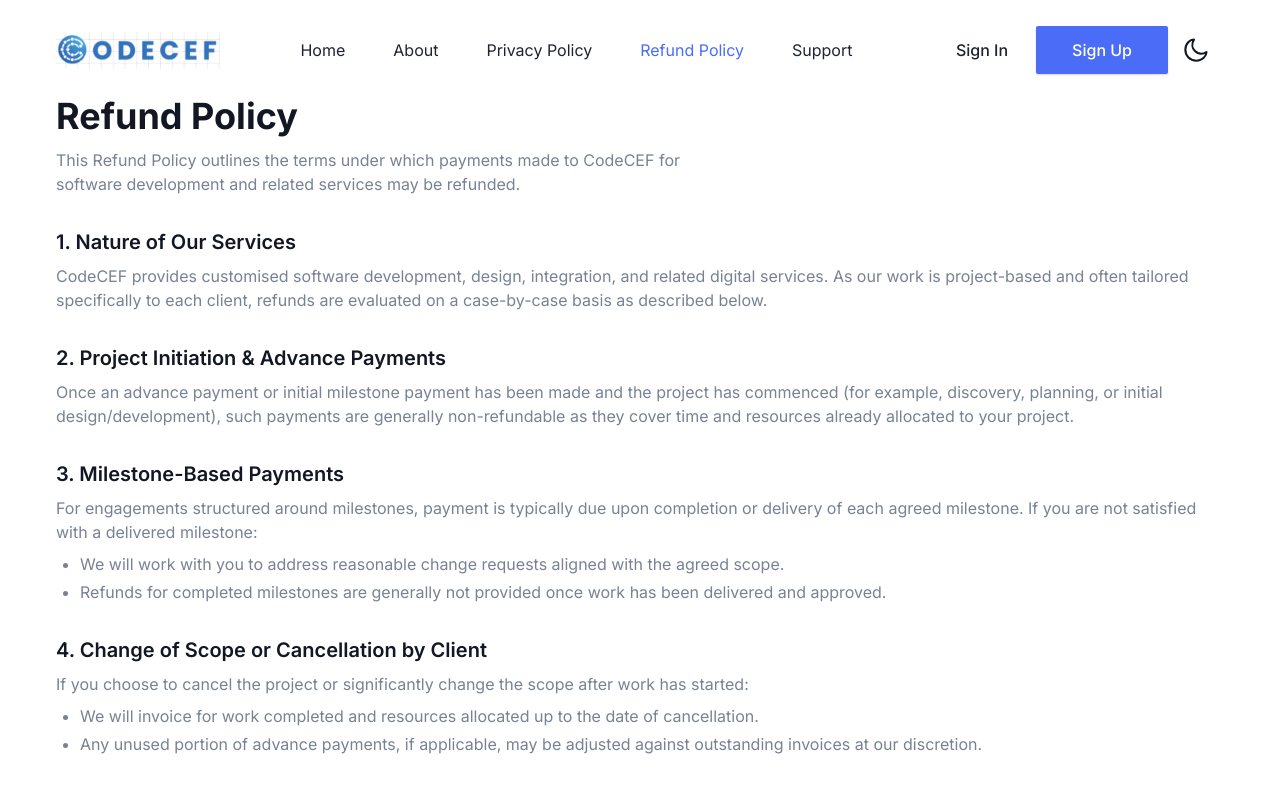
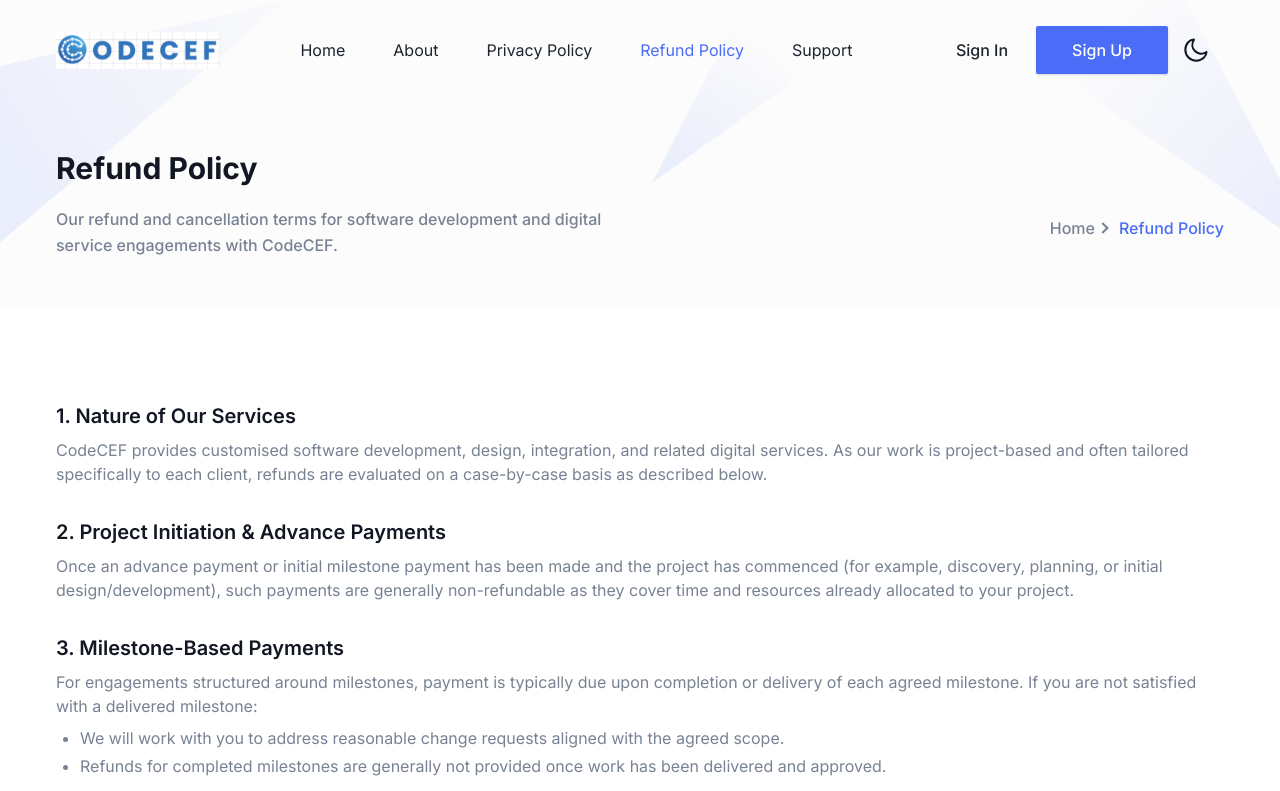
Before and after one commit to codecef/codecef, a Next.js app: page /refund-policy in a window 1280 px wide. Shown: the top 791 px of the page. Built offline with nearby package versions, Linux system fonts and the light colour scheme.

Commit message:
added the full form and this is the final changes

```diff
--- a/src/app/about/page.tsx
+++ b/src/app/about/page.tsx
@@ -19,8 +19,8 @@ const AboutPage = () => {
         <div className="container">
           <div className="mx-auto max-w-3xl">
             <p className="mb-4 text-sm font-semibold text-black dark:text-white">
-              CodeCEF is a registered MSME under the Government of India (UDYAM).
-              <br />
+            CodeCEF (Creative Engineering Framework) is a registered MSME under the Government of India (UDYAM).
+            <br />
               UDYAM Registration No: UDYAM-BR-23-0108377
             </p>
             <h1 className="mb-5 text-3xl font-bold text-black dark:text-white sm:text-4xl">
--- a/src/app/privacy-policy/page.tsx
+++ b/src/app/privacy-policy/page.tsx
@@ -1,4 +1,5 @@
 import Link from "next/link";
+import Breadcrumb from "@/components/Common/Breadcrumb";
 
 export const metadata = {
   title: "Privacy Policy | CodeCEF",
@@ -8,17 +9,13 @@ export const metadata = {
 
 export default function PrivacyPolicyPage() {
   return (
+    <>
+      <Breadcrumb
+        pageName="Privacy Policy"
+        description="How CodeCEF collects, uses, and protects your information when you use our software and digital services."
+      />
       <section className="relative z-10 overflow-hidden bg-white py-16 dark:bg-black md:py-24">
         <div className="container">
-        <div className="mb-8">
-          <h1 className="text-3xl font-bold text-black dark:text-white md:text-4xl">
-            Privacy Policy
-          </h1>
-          <p className="mt-3 max-w-2xl text-base text-body-color dark:text-body-color-dark">
-            This Privacy Policy explains how CodeCEF (&quot;we&quot;, &quot;our&quot;, &quot;us&quot;) collects, uses, and protects information in connection with our software development and related services.
-          </p>
-        </div>
-
           <div className="space-y-8 text-base text-body-color dark:text-body-color-dark">
             <div>
               <h2 className="mb-2 text-xl font-semibold text-black dark:text-white">
@@ -131,5 +128,6 @@ export default function PrivacyPolicyPage() {
           </div>
         </div>
       </section>
+    </>
   );
 }
--- a/src/app/refund-policy/page.tsx
+++ b/src/app/refund-policy/page.tsx
@@ -1,3 +1,5 @@
+import Breadcrumb from "@/components/Common/Breadcrumb";
+
 export const metadata = {
   title: "Refund Policy | CodeCEF",
   description:
@@ -6,17 +8,13 @@ export const metadata = {
 
 export default function RefundPolicyPage() {
   return (
+    <>
+      <Breadcrumb
+        pageName="Refund Policy"
+        description="Our refund and cancellation terms for software development and digital service engagements with CodeCEF."
+      />
       <section className="relative z-10 overflow-hidden bg-white py-16 dark:bg-black md:py-24">
         <div className="container">
-        <div className="mb-8">
-          <h1 className="text-3xl font-bold text-black dark:text-white md:text-4xl">
-            Refund Policy
-          </h1>
-          <p className="mt-3 max-w-2xl text-base text-body-color dark:text-body-color-dark">
-            This Refund Policy outlines the terms under which payments made to CodeCEF for software development and related services may be refunded.
-          </p>
-        </div>
-
           <div className="space-y-8 text-base text-body-color dark:text-body-color-dark">
             <div>
               <h2 className="mb-2 text-xl font-semibold text-black dark:text-white">
@@ -113,5 +111,6 @@ export default function RefundPolicyPage() {
           </div>
         </div>
       </section>
+    </>
   );
 }
```
Lines whose indentation alone changed are shown as unchanged.
